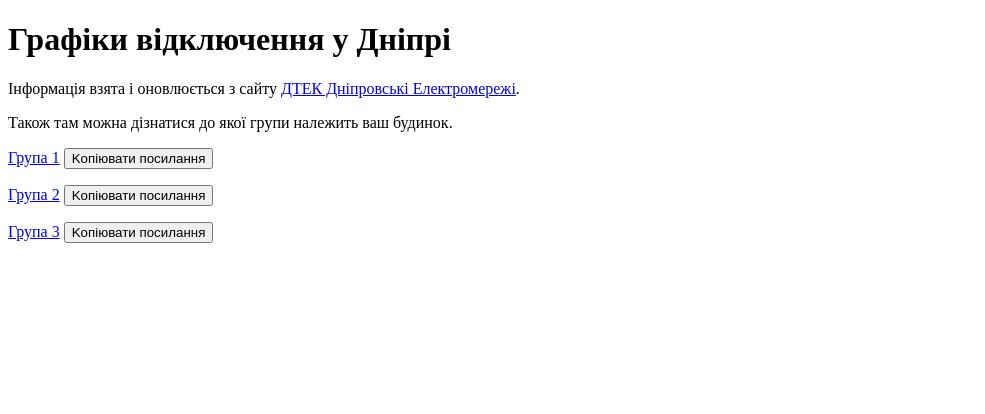
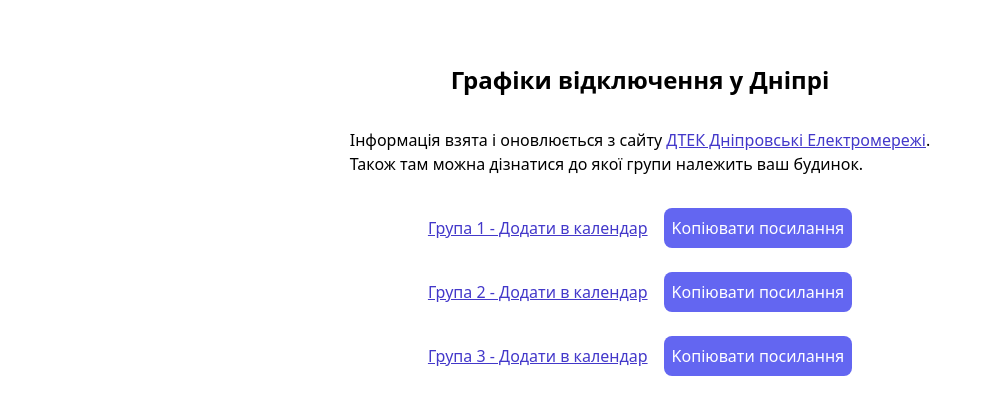
Before and after one commit to tkvlnk/blackouts-dnipro, a website: page docs/index.html in a window 1280 px wide. Shown: the whole page, without its empty margins (0-985 px from the left). Drawn offline with nearby package versions, Linux system fonts and the light colour scheme.

Commit message:
add styles via tailwind

```diff
--- a/docs/index.html
+++ b/docs/index.html
@@ -3,20 +3,32 @@
 <head>
   <meta charset="utf-8">
   <title>Графіки відключення у Дніпрі</title>
+  <script src="https://cdn.tailwindcss.com"></script>
   <script src="script.js" defer lang="text/javascript"></script>
 </head>
 <body>
-<h1>Графіки відключення у Дніпрі</h1>
+<div class="container mx-auto w-max">
+  <h1 class="text-2xl font-bold mt-16 text-center">Графіки відключення у
+    Дніпрі</h1>
+
+  <div class="mt-8 mb-8">
     <p>
       Інформація взята і оновлюється з сайту <a
+      class="text-indigo-700 underline"
       href="https://www.dtek-dnem.com.ua/ua/shutdowns">ДТЕК Дніпровські
       Електромережі</a>.
     </p>
     <p>
       Також там можна дізнатися до якої групи належить ваш будинок.
     </p>
-<p id="group-1"></p>
-<p id="group-2"></p>
-<p id="group-3"></p>
+  </div>
+
+  <div class="grid gap-6 grid-cols-1 justify-items-center">
+    <p id="group-1" class="flex gap-4 items-center"></p>
+    <p id="group-2" class="flex gap-4 items-center"></p>
+    <p id="group-3" class="flex gap-4 items-center"></p>
+  </div>
+
+</div>
 </body>
 </html>
--- a/docs/script.js
+++ b/docs/script.js
@@ -7,7 +7,6 @@
 
   wrap.append(
     createAnchor(id),
-    createSpanSeparator(),
     createButton(id)
   )
 })
@@ -21,20 +20,22 @@ function createSpanSeparator() {
 function createButton(id) {
   const btn = document.createElement('button');
   btn.textContent = `Koпіювати посилання`;
+  btn.className = 'bg-indigo-500 text-white p-2 rounded-lg'
   btn.addEventListener('click', () => {
     navigator.clipboard.writeText(`${location.origin}${location.pathname}group-${id}.ics`)
-  })
+  });
   return btn;
 }
 
 function createAnchor(id) {
   const anch = document.createElement('a');
-  anch.textContent = `Група ${id}`;
+  anch.textContent = `Група ${id} - Додати в календар`;
 
   const url = new URL(`webcal://${location.hostname}${location.pathname}group-${id}.ics`)
   url.searchParams.append('ts', Date.now().toString())
   anch.href = url.toString();
   anch.target = '_blank';
+  anch.className = 'text-indigo-700 underline'
 
   return anch;
 }
```
Lines whose indentation alone changed are shown as unchanged.
